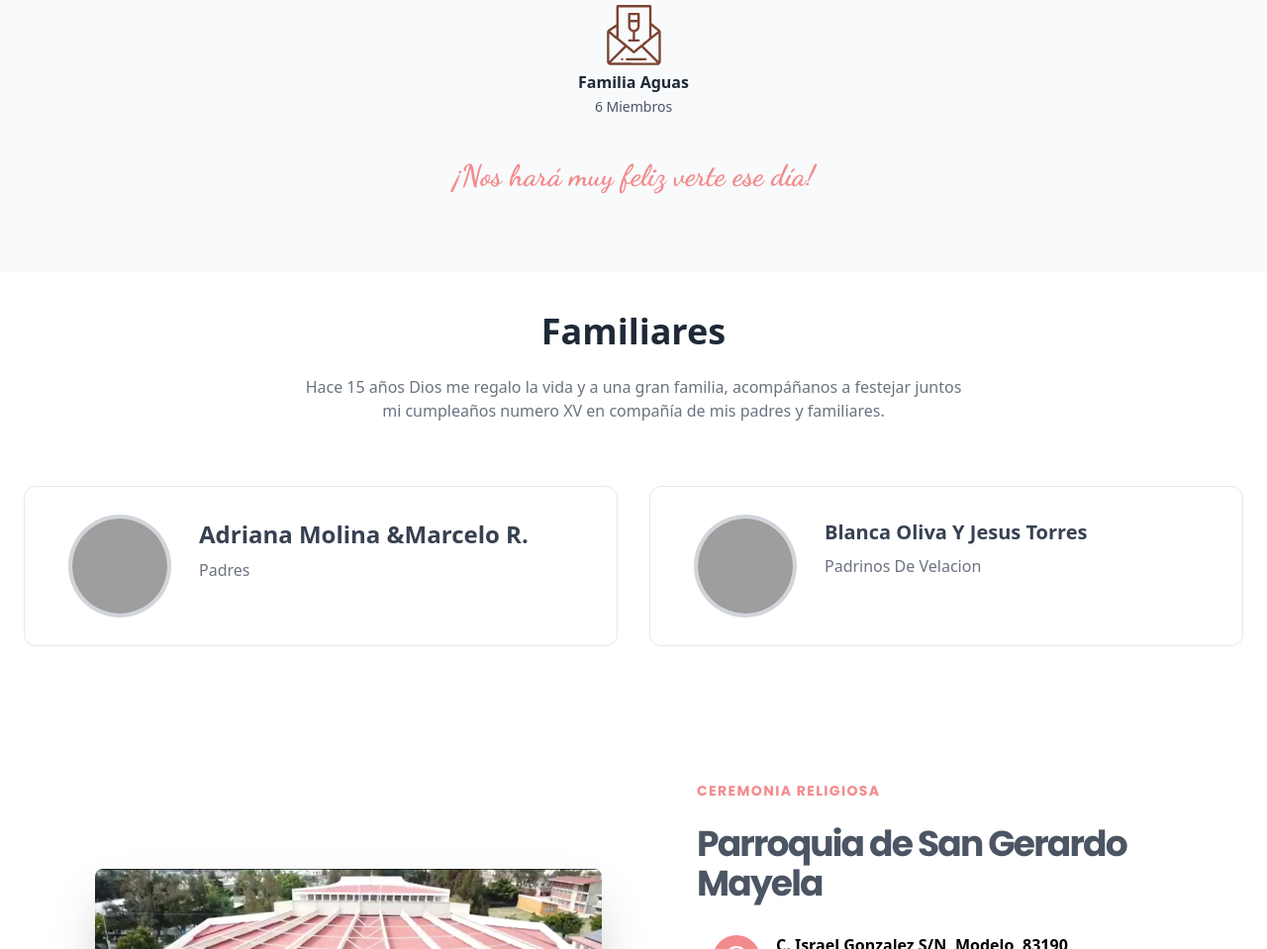
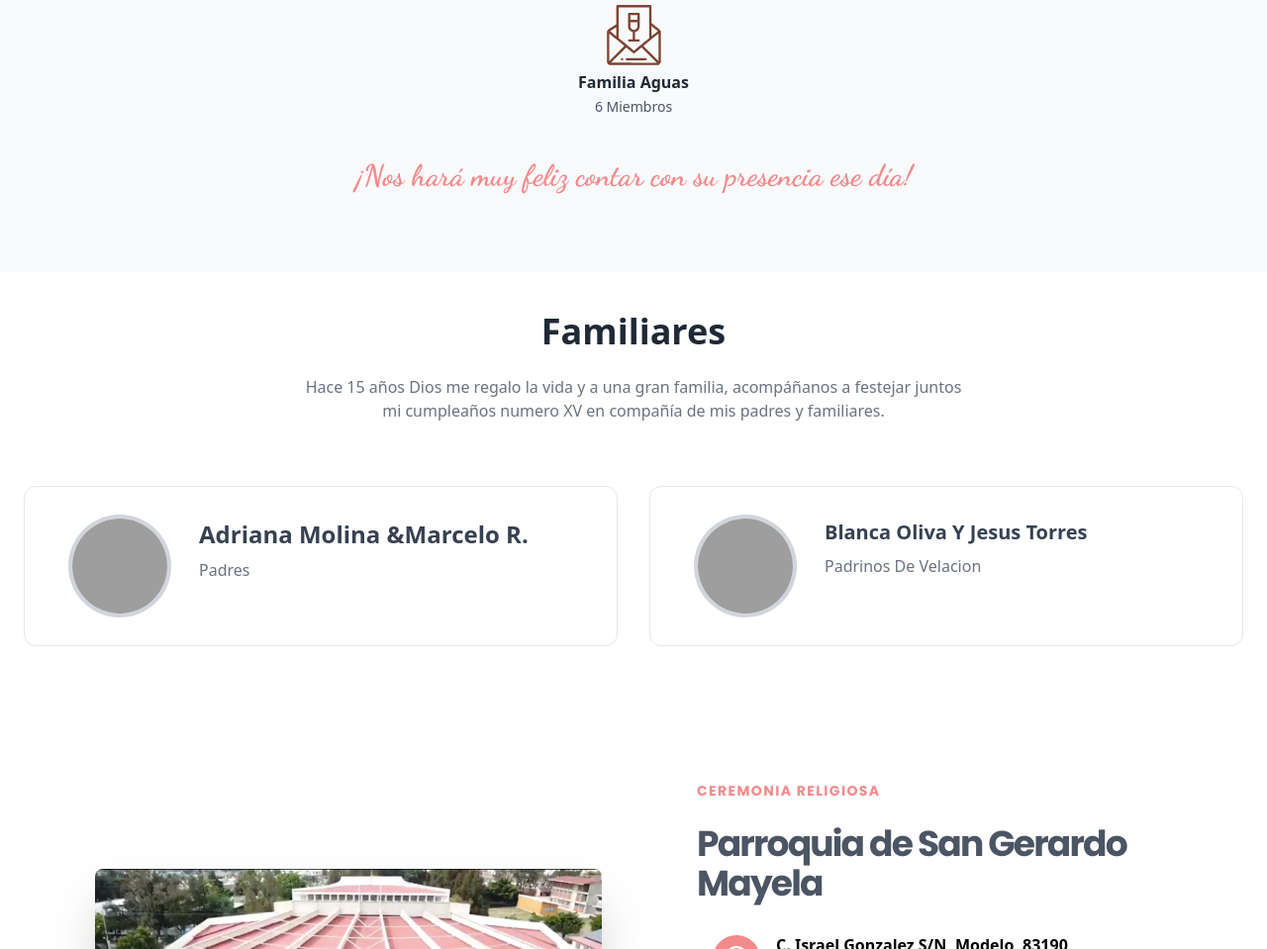
Before and after one commit to kira187/theme-celebrity, a website: page src/index.html in a window 1280 px wide. Shown: the part 1013-1972 px from the top of the page at 99% size. Drawn offline with nearby package versions, Linux system fonts and the light colour scheme; grey boxes are pictures that could not be loaded.

Commit message:
cambia frase

```diff
--- a/src/index.html
+++ b/src/index.html
@@ -81,7 +81,7 @@
               </div>
             </div>
             <div class="text-center">
-              <p class="inline-flex items-center font-semibold text-secondary-color text-3xl font-dancing-script">¡Nos hará muy feliz verte ese día!</p>
+              <p class="inline-flex items-center font-semibold text-secondary-color text-3xl font-dancing-script">¡Nos hará muy feliz contar con su presencia ese día!</p>
             </div>
           </div>
         <!-- End Welcome message -->
```
